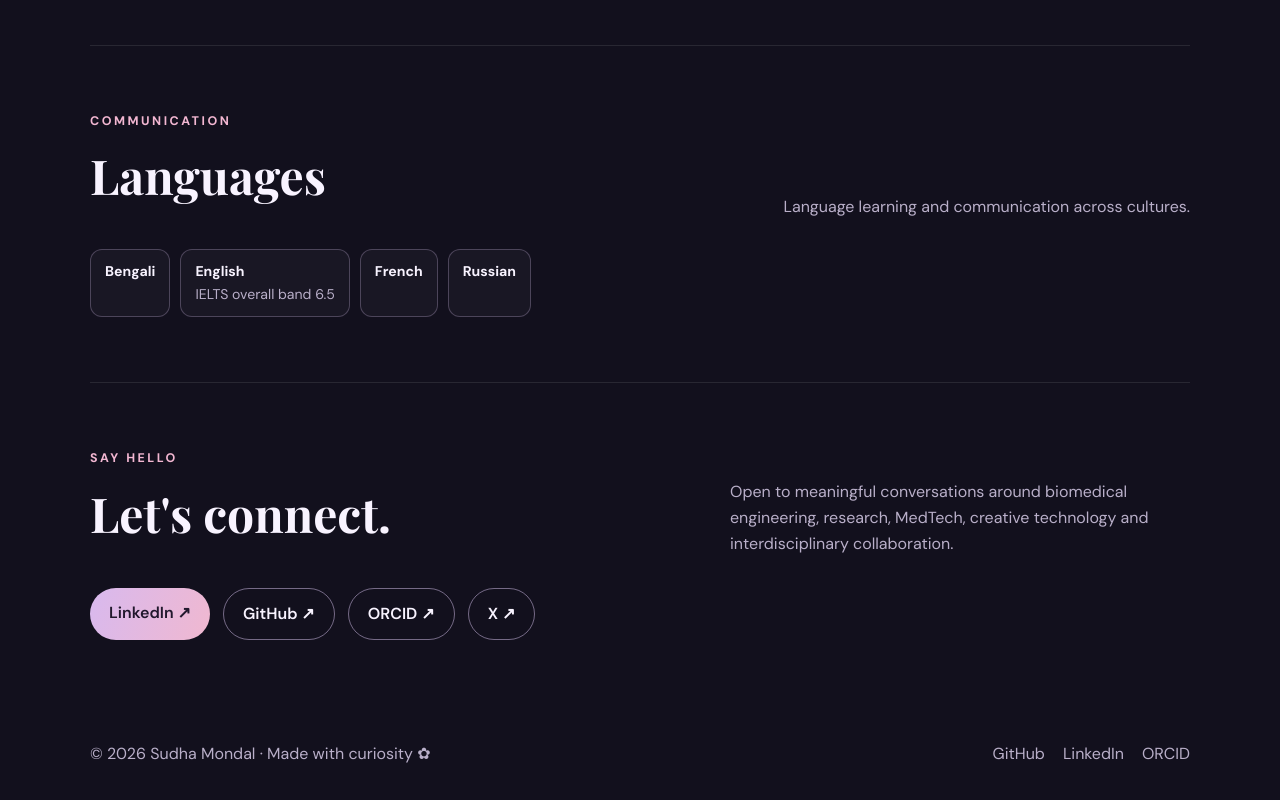
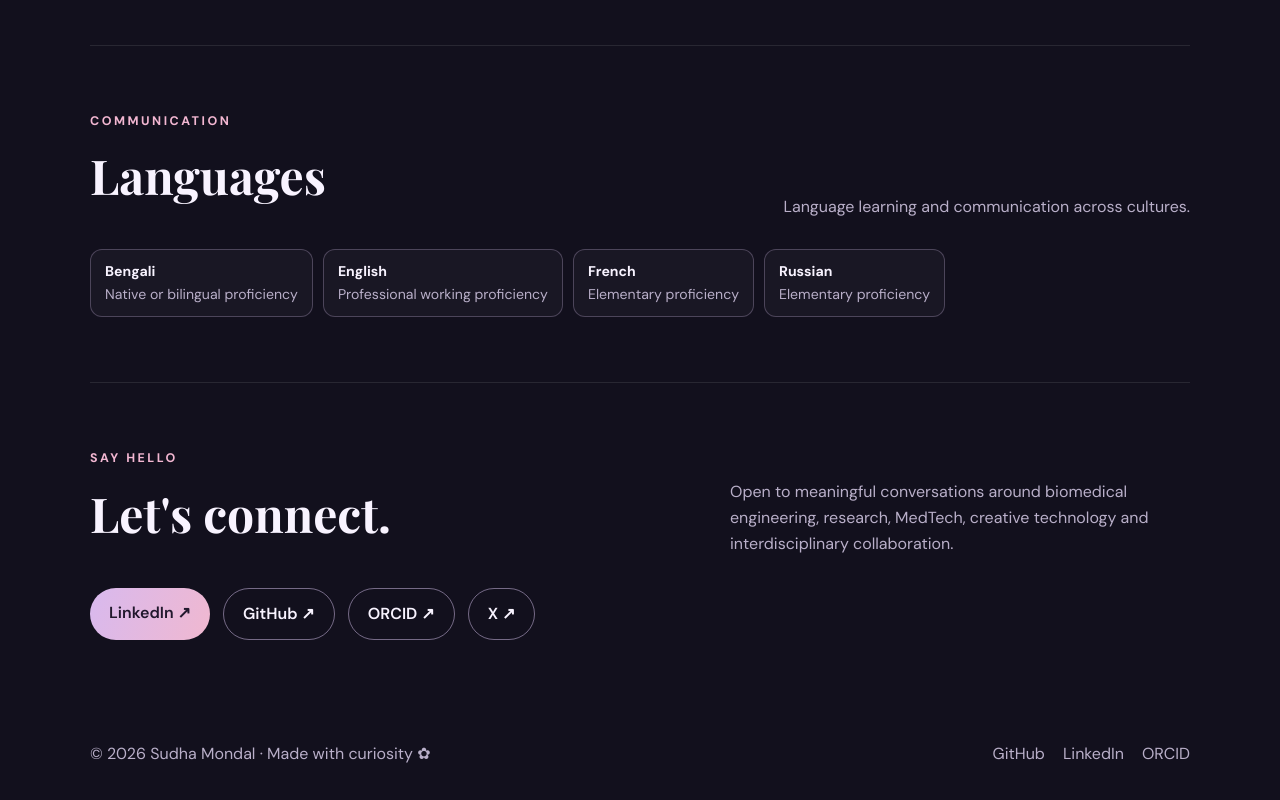
Before and after one commit to SudhaMondal/SudhaMondal, a plain HTML site: page index.html in a window 1280 px wide. Shown: the part 7230-8030 px from the top of the page. Drawn offline with nearby package versions, Linux system fonts and the light colour scheme.

Commit message:
Update language proficiency levels

```diff
--- a/index.html
+++ b/index.html
@@ -147,7 +147,7 @@
         <article class="card"><div class="symbol">🎯</div><h3>Maharshi Dadhich Shooting Academy</h3><p>Shooter</p><span class="project-status">January – September 2026 · Past training</span></article>
         <article class="card"><div class="symbol">🩰</div><h3>Arthy Ahmed Dance Academy</h3><p>Bharatanatyam dancer</p><span class="project-status">Dates not specified</span></article>
       </div></section>
-      <section id="languages"><div class="section-head"><div><div class="eyebrow">Communication</div><h2>Languages</h2></div><p>Language learning and communication across cultures.</p></div><div class="language-row"><div class="language-pill"><strong>Bengali</strong></div><div class="language-pill"><strong>English</strong><br><span style="color:var(--muted)">IELTS overall band 6.5</span></div><div class="language-pill"><strong>French</strong></div><div class="language-pill"><strong>Russian</strong></div></div></section>
+      <section id="languages"><div class="section-head"><div><div class="eyebrow">Communication</div><h2>Languages</h2></div><p>Language learning and communication across cultures.</p></div><div class="language-row"><div class="language-pill"><strong>Bengali</strong><br><span style="color:var(--muted)">Native or bilingual proficiency</span></div><div class="language-pill"><strong>English</strong><br><span style="color:var(--muted)">Professional working proficiency</span></div><div class="language-pill"><strong>French</strong><br><span style="color:var(--muted)">Elementary proficiency</span></div><div class="language-pill"><strong>Russian</strong><br><span style="color:var(--muted)">Elementary proficiency</span></div></div></section>
       <section id="contact"><div class="section-head"><div><div class="eyebrow">Say hello</div><h2>Let's connect.</h2></div><p>Open to meaningful conversations around biomedical engineering, research, MedTech, creative technology and interdisciplinary collaboration.</p></div><div class="actions"><a class="btn primary" href="https://linkedin.com/in/i-am-sudha-mondal">LinkedIn ↗</a><a class="btn" href="https://github.com/SudhaMondal">GitHub ↗</a><a class="btn" href="https://orcid.org/0009-0006-2752-1684">ORCID ↗</a><a class="btn" href="https://x.com/__SudhaMondal__">X ↗</a></div></section>
     </main>
     <footer><span>© <span id="year">2026</span> Sudha Mondal · Made with curiosity ✿</span><div class="socials"><a href="https://github.com/SudhaMondal">GitHub</a><a href="https://linkedin.com/in/i-am-sudha-mondal">LinkedIn</a><a href="https://orcid.org/0009-0006-2752-1684">ORCID</a></div></footer>
```
